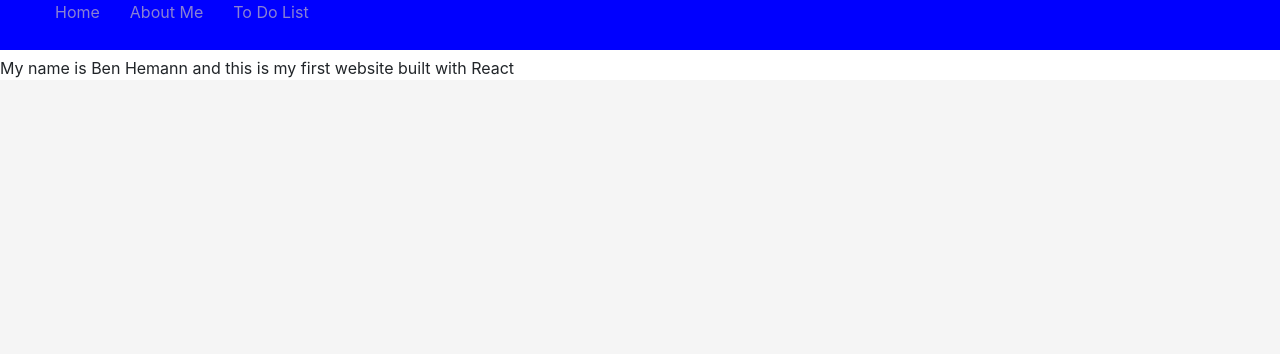
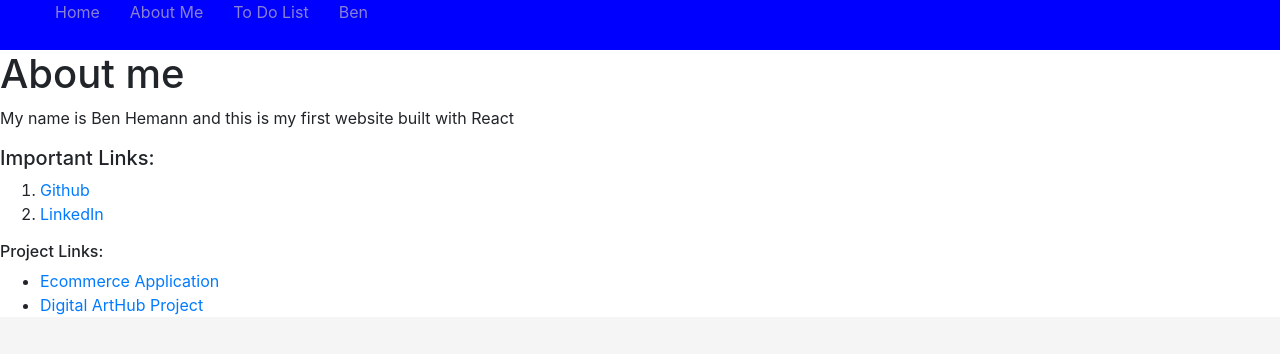
Before and after one commit to Kozer2/Lab36-React, a React (Create React App) app: page /AboutMe in a window 1280 px wide. Shown: the top 354 px of the page. Built offline with nearby package versions, Linux system fonts and the light colour scheme.

Commit message:
added login/register buttons in nav

```diff
--- a/src/AboutMe.js
+++ b/src/AboutMe.js
@@ -1,8 +1,23 @@
+
 export default function AboutMe(){
   return (
+    <div className="AboutMeBody">
     <body>
       <h1>About me</h1>
     <p>My name is Ben Hemann and this is my first website built with React</p>
+    <div className="aboutMeLinks">
+      <h5>Important Links:</h5>
+      <ol>
+        <li><a href="https://github.com/Kozer2">Github</a></li>
+        <li><a href="https://www.linkedin.com/in/ben-hemann-5122aba7/">LinkedIn</a></li>
+      </ol>
+      <h6>Project Links:</h6>
+      <ul>
+      <li><a href="https://ecommerce-lab.azurewebsites.net">Ecommerce Application</a></li>
+      <li><a href="https://digitalarthub.azurewebsites.net">Digital ArtHub Project</a></li>
+      </ul>
+    </div>
     </body>
+    </div>
   )
 }
--- a/src/App.css
+++ b/src/App.css
@@ -109,3 +109,8 @@ main
 {
   background-color: whitesmoke;
 }
+
+.AboutMeBody
+{
+  margin-top:50px;
+}
--- a/src/App.js
+++ b/src/App.js
@@ -3,8 +3,12 @@ import './App.css';
 import Home from './Home.js';
 import AboutMe from './AboutMe';
 import ToDo from './ToDo';
+import {useState} from 'react';
+import NavLogin from './NavLogin';
+
 
 function App() {
+  const [user, setUser] = useState({name: 'Ben'});
   return (
     <div className="App">
       <header className="App-header">
@@ -13,6 +17,11 @@ function App() {
             <li><NavLink to = "/" exact>Home</NavLink></li>
             <li><NavLink to = "/AboutMe">About Me</NavLink></li>
             <li><NavLink to = "/ToDo">To Do List</NavLink></li>
+            <NavLogin user={user}/>
+            {/* && is used to say "if thing in front is false, show what comes after"
+          {user ??
+            <li className="ml-auto"><NavLink to = "/Login">Login</NavLink></li>
+          } */}
           </ul>
         </nav>
 
--- /dev/null
+++ b/src/NavLogin.js
@@ -0,0 +1,15 @@
+import {NavLink } from 'react-router-dom';
+export default function NavLogin(props){
+    const {user} = props;
+    if(user){
+        return (
+            <li className="mr-auto">{user.name}</li>
+        );
+    }
+    return (
+        <>
+        <li className="ml-auto" ><NavLink to = "/Login">Login</NavLink></li>
+        <li className="ml-auto"><NavLink to = "/Register">Register</NavLink></li>
+        </>
+    );
+}
```
